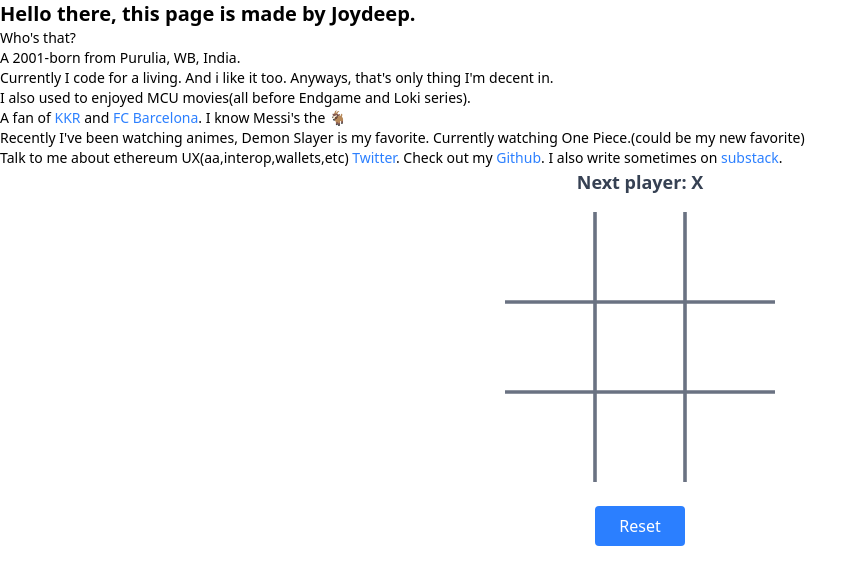
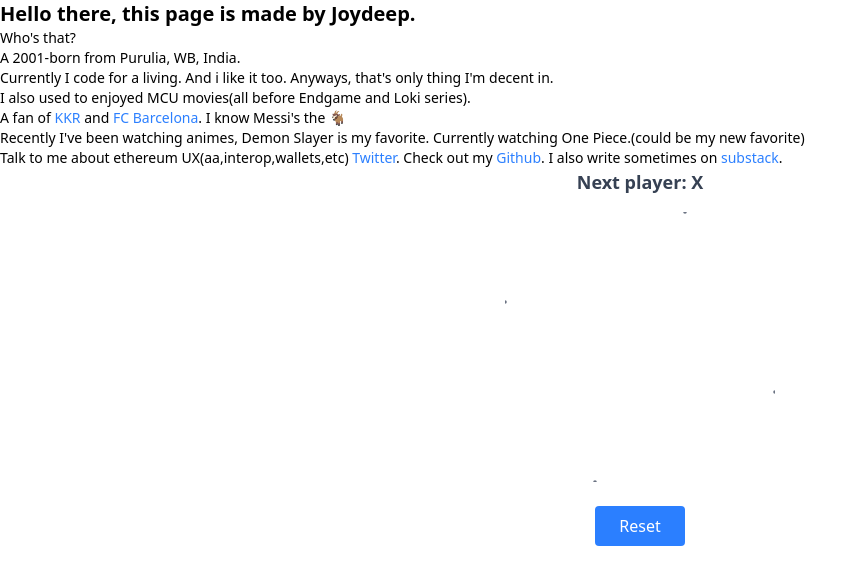
Before and after one commit to Jds-23/joydeeeep, a React (Vite) app: page /tictactoe in a window 1280 px wide. Shown: the top 584 px of the page, without its empty margins (0-868 px from the left). Built offline with nearby package versions, Linux system fonts and the light colour scheme.

Commit message:
Add animation effects to TicTacToe board lines and implement board reset functionality

```diff
--- a/src/components/tictactoe/index.tsx
+++ b/src/components/tictactoe/index.tsx
@@ -66,6 +66,7 @@ const TicTacToe: React.FC = () => {
     const [board, setBoard] = useState<(string | null)[]>(emptyBoard);
     const [xIsNext, setXIsNext] = useState(true);
     const [animateBoard, setAnimateBoard] = useState(false);
+    const [boardAnimKey, setBoardAnimKey] = useState(0);
     const result = calculateWinner(board);
     const winner = result?.winner;
     const winLine = result?.line;
@@ -82,6 +83,7 @@ const TicTacToe: React.FC = () => {
         setAnimateBoard(true);
         setBoard(emptyBoard);
         setXIsNext(true);
+        setBoardAnimKey(k => k + 1);
         setTimeout(() => setAnimateBoard(false), 600); // match animation duration
     }
 
@@ -133,14 +135,46 @@ const TicTacToe: React.FC = () => {
             <div className="mb-4 text-lg font-semibold text-gray-700">{status}</div>
             <div className="relative w-[270px] h-[270px]">
                 <svg
-                    className={`absolute top-0 left-0 w-full h-full pointer-events-none z-20 ${animateBoard ? 'animate-board-lines' : ''}`}
+                    key={boardAnimKey}
+                    className={`absolute top-0 left-0 w-full h-full pointer-events-none z-20`}
                     viewBox="0 0 150 150"
                 >
-                    {/* Board lines */}
-                    <line x1="50" y1="0" x2="50" y2="150" className="stroke-gray-500" strokeWidth="2" strokeLinecap="round" />
-                    <line x1="100" y1="0" x2="100" y2="150" className="stroke-gray-500" strokeWidth="2" strokeLinecap="round" />
-                    <line x1="0" y1="50" x2="150" y2="50" className="stroke-gray-500" strokeWidth="2" strokeLinecap="round" />
-                    <line x1="0" y1="100" x2="150" y2="100" className="stroke-gray-500" strokeWidth="2" strokeLinecap="round" />
+                    {/* Vertical line 1 */}
+                    <line
+                        x1="50" y1="150" x2="50" y2="150"
+                        className="stroke-gray-500"
+                        strokeWidth="2"
+                        strokeLinecap="round"
+                    >
+                        <animate attributeName="y1" from="150" to="0" dur="0.5s" fill="freeze" />
+                    </line>
+                    {/* Vertical line 2 (reverse growth) */}
+                    <line
+                        x1="100" y1="0" x2="100" y2="0"
+                        className="stroke-gray-500"
+                        strokeWidth="2"
+                        strokeLinecap="round"
+                    >
+                        <animate attributeName="y2" from="0" to="150" dur="0.5s" fill="freeze" />
+                    </line>
+                    {/* Horizontal line 1 */}
+                    <line
+                        x1="0" y1="50" x2="0" y2="50"
+                        className="stroke-gray-500"
+                        strokeWidth="2"
+                        strokeLinecap="round"
+                    >
+                        <animate attributeName="x2" from="0" to="150" dur="0.5s" fill="freeze" />
+                    </line>
+                    {/* Horizontal line 2 (reverse growth) */}
+                    <line
+                        x1="150" y1="100" x2="150" y2="100"
+                        className="stroke-gray-500"
+                        strokeWidth="2"
+                        strokeLinecap="round"
+                    >
+                        <animate attributeName="x1" from="150" to="0" dur="0.5s" fill="freeze" />
+                    </line>
                     {/* Win line */}
                     {winLineSVG}
                 </svg>
```
